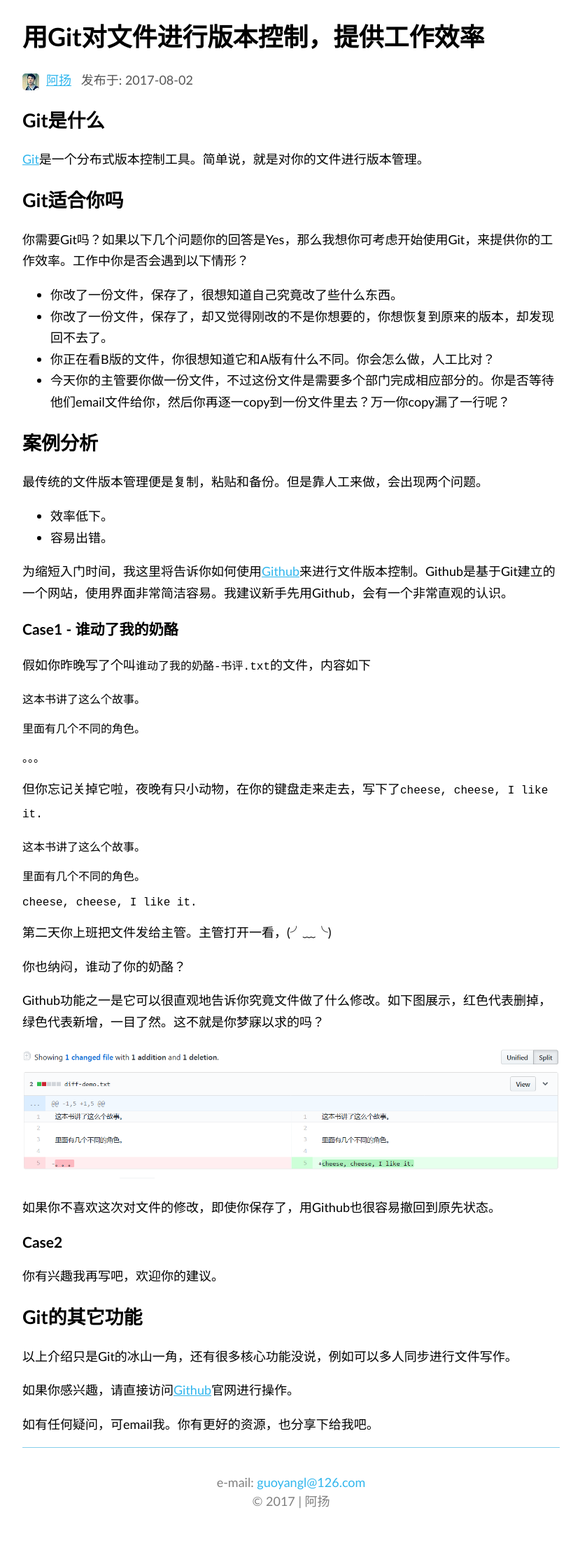
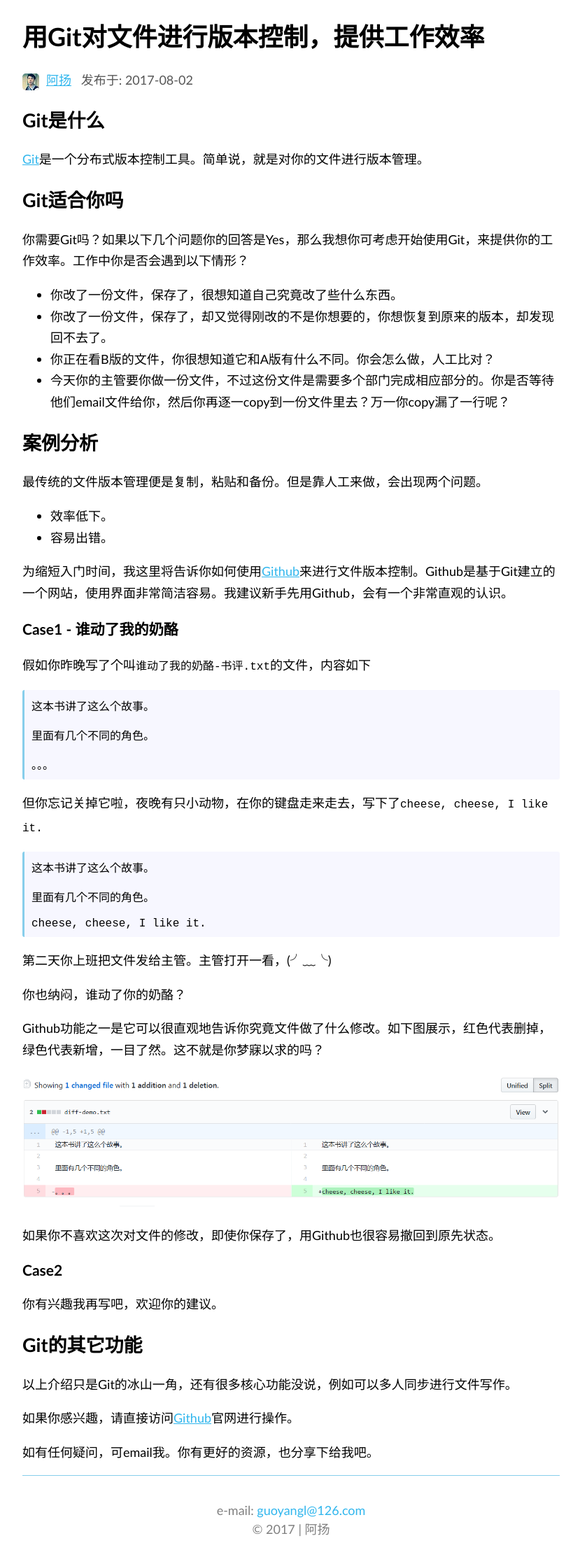
Before and after one commit to leiguoyang/leiguoyang.github.io, a Jekyll site: the page built from _posts/2017-08-02-用Git对文件进行版本控制，提供工作效率.md, in a window 1280 px wide. Shown: the whole page at 70% size, without its empty margins (224-1053 px from the left). Built offline with Jekyll 4.4.1, drawn with Linux system fonts in a browser that asks for light colours; before the commit the page ends 2195 px from its top, so only the background shows below that.

Commit message:
Style pre element

```diff
--- a/css/main.css
+++ b/css/main.css
@@ -110,3 +110,11 @@ table {
 th {
   background-color: #eef;
 }
+
+pre {
+  border-left: 3px solid skyblue;
+  border-radius: 3px;
+  padding: 10px;
+  overflow: auto;
+  background: #f7f7ff;
+}
```
